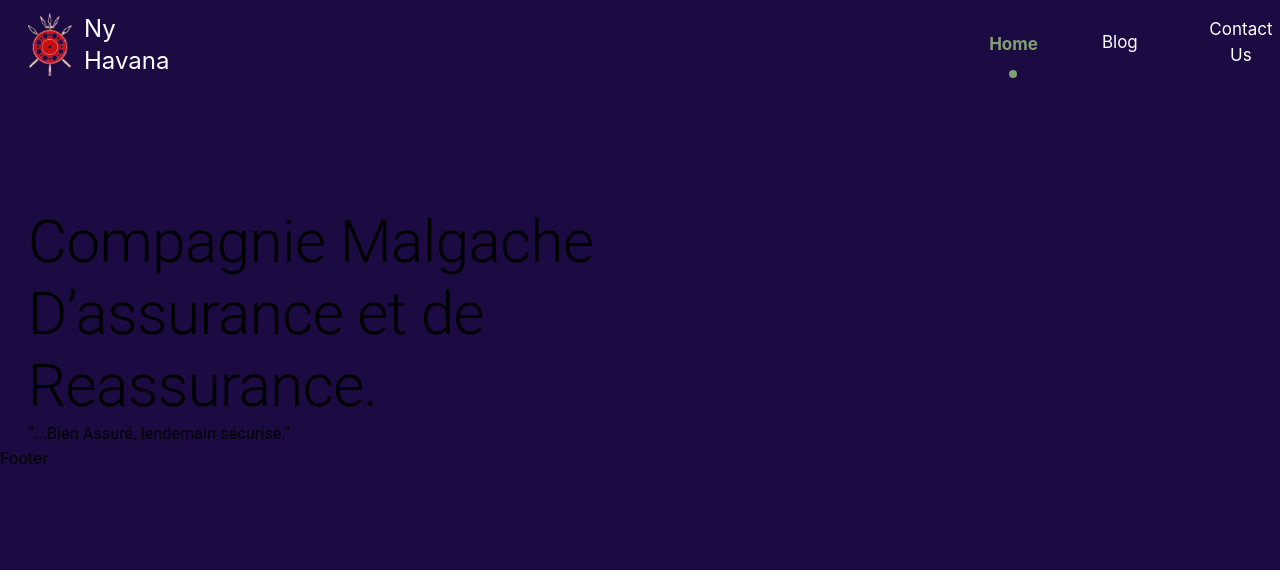
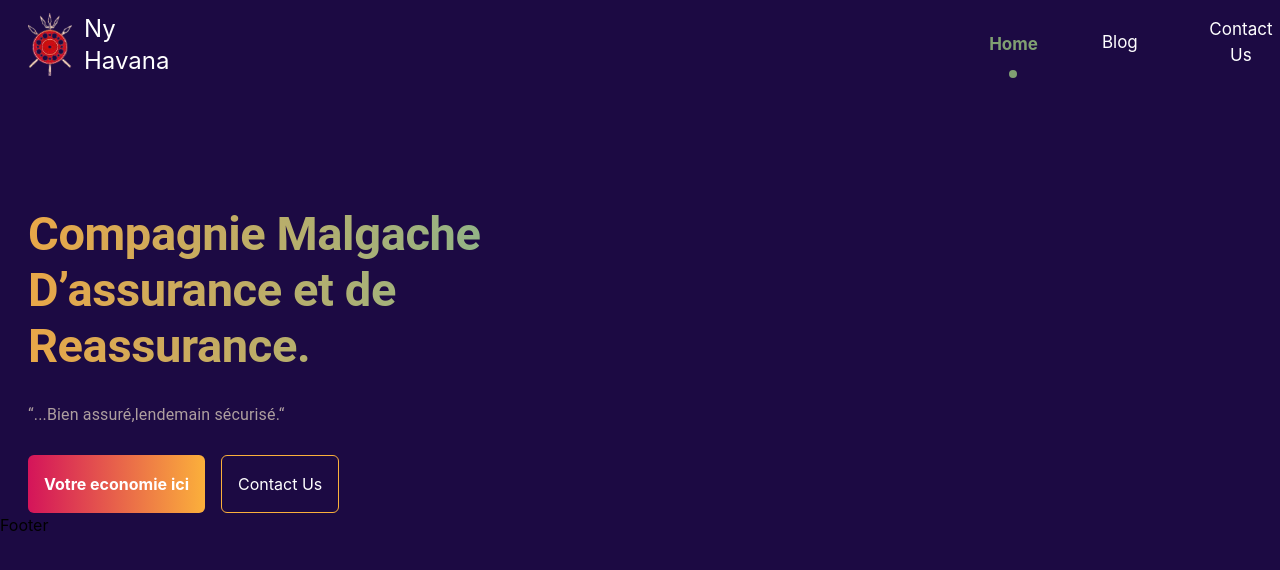
Before and after one commit to rakotoarisonlandry/Ny_Havana, a React (Create React App) app: page / in a window 1280 px wide. Shown: the top 570 px of the page. Built offline with nearby package versions, Linux system fonts and the light colour scheme.

Commit message:
new commit

```diff
--- a/src/index.css
+++ b/src/index.css
@@ -30,3 +30,11 @@ code {
   scale: none;
   animation: slide 6s infinite linear alternate;
 }
+
+
+.text-gradient {
+  background-clip: text;
+  -webkit-background-clip: text;
+  color: transparent;
+  background-image: linear-gradient(90deg, #E9A748, #72B89E);
+}
--- a/src/pages/Home.jsx
+++ b/src/pages/Home.jsx
@@ -15,17 +15,24 @@ function Home() {
       });
   }, []);
 
+  const customStyle = {
+    fontWeight: 700, // La valeur 800 correspond à "extrabold" en termes de poids de police
+    fontSize: "47px", // Taille de police personnalisée
+  };
   return (
     <>
       <div className="w-full pt-32 pl-7 flex">
-        <div className="w-[50%]">
-          <Typography variant="h2" className="text-[90px]">
+        <div className="w-[50%] space-y-7 ">
+          <Typography variant="h2" className="text-gradient" style={customStyle}>
             Compagnie Malgache D’assurance et de Reassurance.
           </Typography>
-          <Typography variant="body1" className="text-base">
-            “...Bien Assuré, lendemain sécurisé.“
+          <Typography variant="body1" className="text-base text-[#AE9F9F]">
+            “...Bien assuré,lendemain sécurisé.“
           </Typography>
-          <div></div>
+          <div className="flex space-x-4">
+            <button className="p-4 rounded-md text-[#fff]  font-bold bg-gradient-to-r from-[#D4145A] to-[#FBB03B]">Votre economie ici</button>
+            <button className="text-[#fff] rounded-md border-[1px] border-[#FBB03B] p-4">Contact Us</button>
+          </div>
         </div>
         <div></div>
       </div>
```
